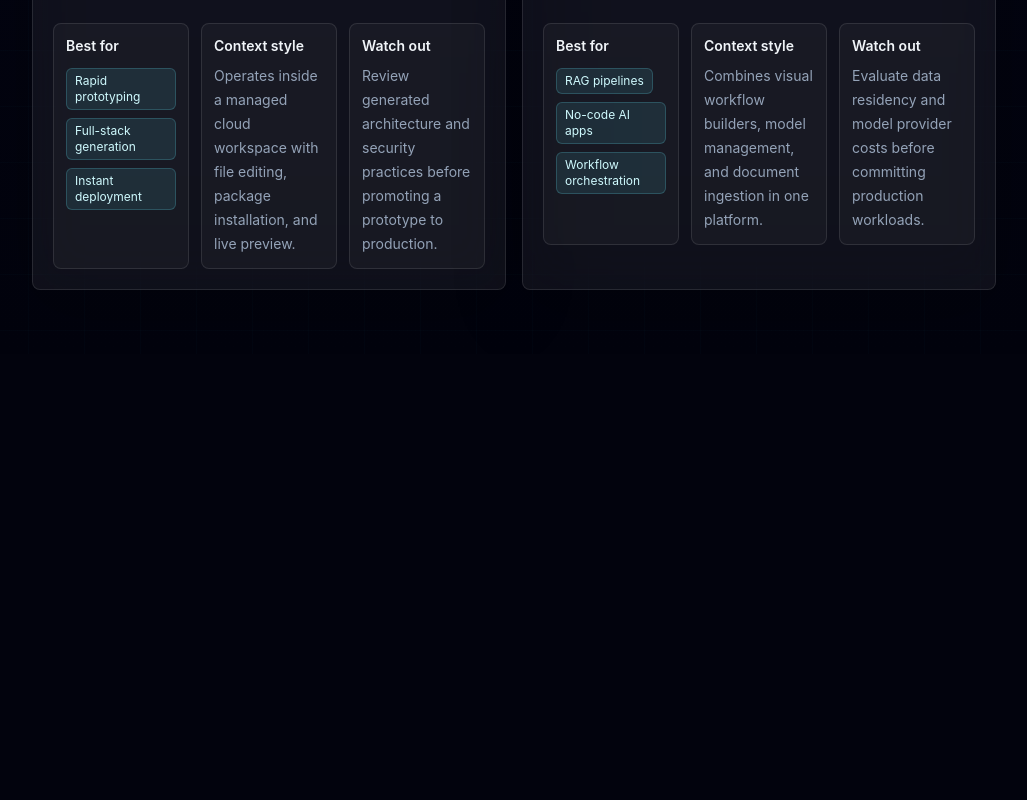
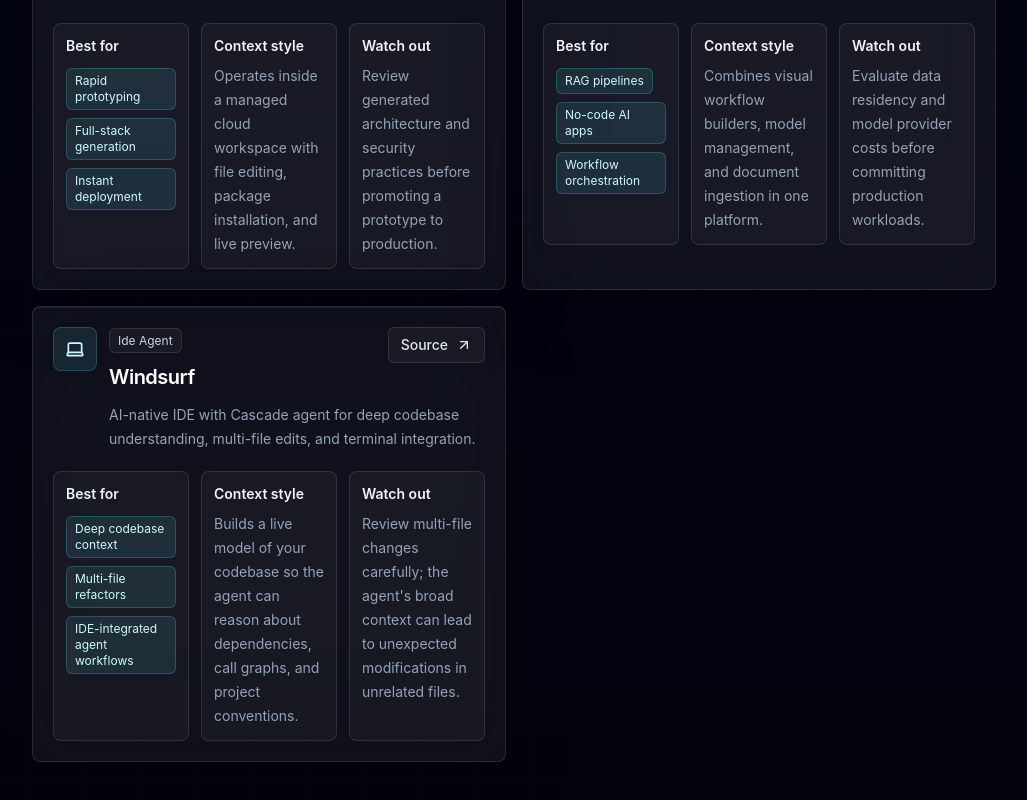
Before and after one commit to CodeByKhaleel/ContextCraft, a Next.js app: page /tools in a window 1280 px wide. Shown: the part 2600-3400 px from the top of the page, without its empty margins (252-1279 px from the left). Before the commit the page ends 2954 px from the top, so only its background shows below. Built offline with nearby package versions, Linux system fonts and the light colour scheme.

Commit message:
feat(tools): add Windsurf AI-native IDE entry

```diff
--- a/data/tools.ts
+++ b/data/tools.ts
@@ -101,4 +101,14 @@
     caution: "Evaluate data residency and model provider costs before committing production workloads.",
     href: "https://dify.ai",
   },
+  {
+    id: "windsurf",
+    name: "Windsurf",
+    category: "ide-agent",
+    summary: "AI-native IDE with Cascade agent for deep codebase understanding, multi-file edits, and terminal integration.",
+    bestFor: ["Deep codebase context", "Multi-file refactors", "IDE-integrated agent workflows"],
+    contextStyle: "Builds a live model of your codebase so the agent can reason about dependencies, call graphs, and project conventions.",
+    caution: "Review multi-file changes carefully; the agent's broad context can lead to unexpected modifications in unrelated files.",
+    href: "https://codeium.com/windsurf",
+  },
 ];
```
